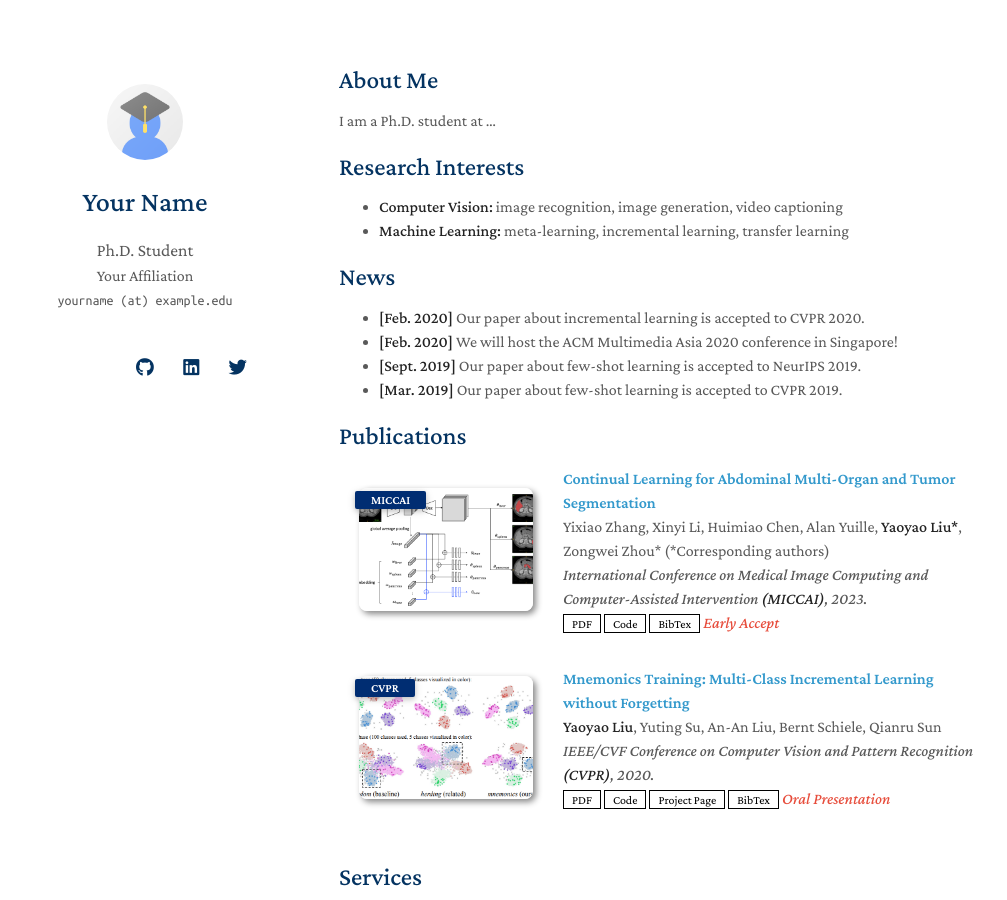
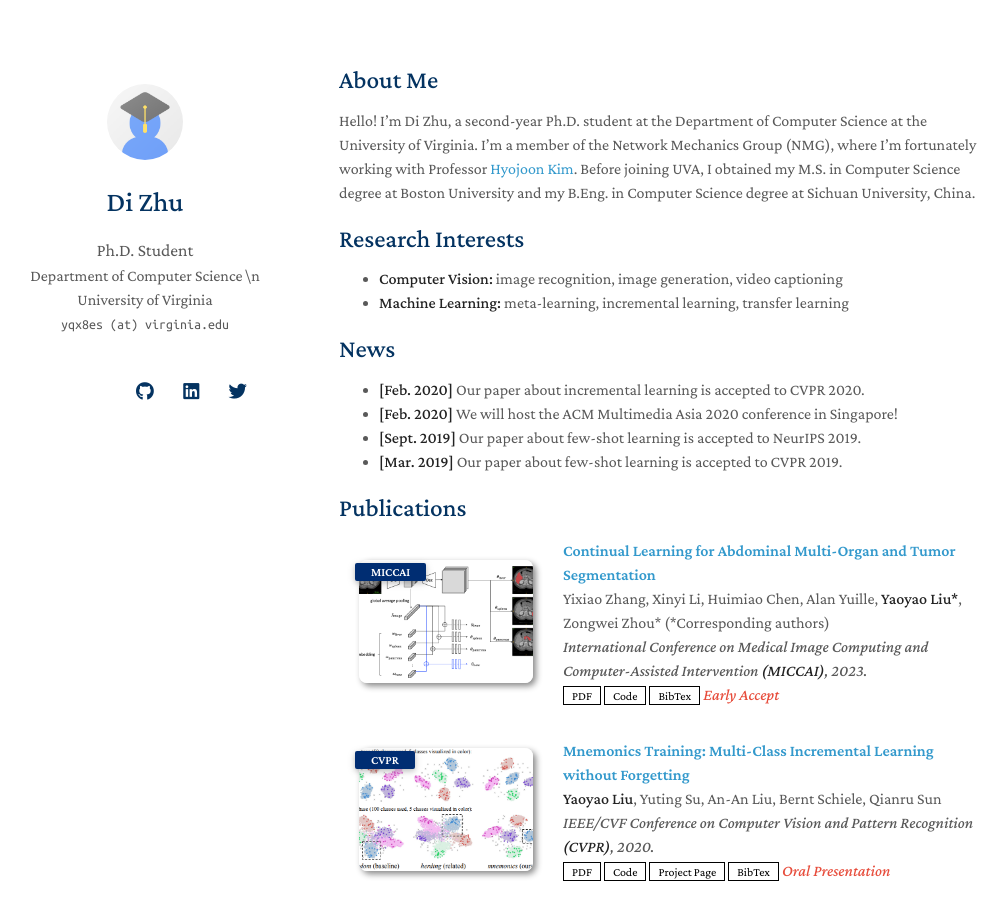
Before and after one commit to zhudi217/zhudi217.github.io, a Jekyll site: the page built from index.md, in a window 1280 px wide and 900 px high. Shown: the whole window, without its empty margins (131-1138 px from the left). Built offline with Jekyll 4.4.1, drawn with Linux system fonts in a browser that asks for light colours; nearby versions of some CDN libraries; a style sheet for code colours, icons or effects is not loaded; our own code applies the rules of GitHub Pages for plain Markdown files.

Commit message:
test update

```diff
--- a/_config.yml
+++ b/_config.yml
@@ -1,8 +1,8 @@
 # Basic Information
-title: Your Name
+title: Di Zhu
 position: Ph.D. Student
-affiliation: Your Affiliation
-email: yourname (at) example.edu
+affiliation: Department of Computer Science \n University of Virginia
+email: yqx8es (at) virginia.edu
 
 # Search Engine Optimization (SEO)
 # The following information is used to improve the website traffic from search engines, e.g., Google.
--- a/index.md
+++ b/index.md
@@ -4,7 +4,7 @@ layout: homepage
 
 ## About Me
 
-I am a Ph.D. student at ...
+Hello! I'm Di Zhu, a second-year Ph.D. student at the Department of Computer Science at the University of Virginia. I'm a member of the Network Mechanics Group (NMG), where I'm fortunately working with Professor [Hyojoon Kim](https://hyojoonkim.com/). Before joining UVA, I obtained my M.S. in Computer Science degree at Boston University and my B.Eng. in Computer Science degree at Sichuan University, China.
 
 ## Research Interests
 
```
